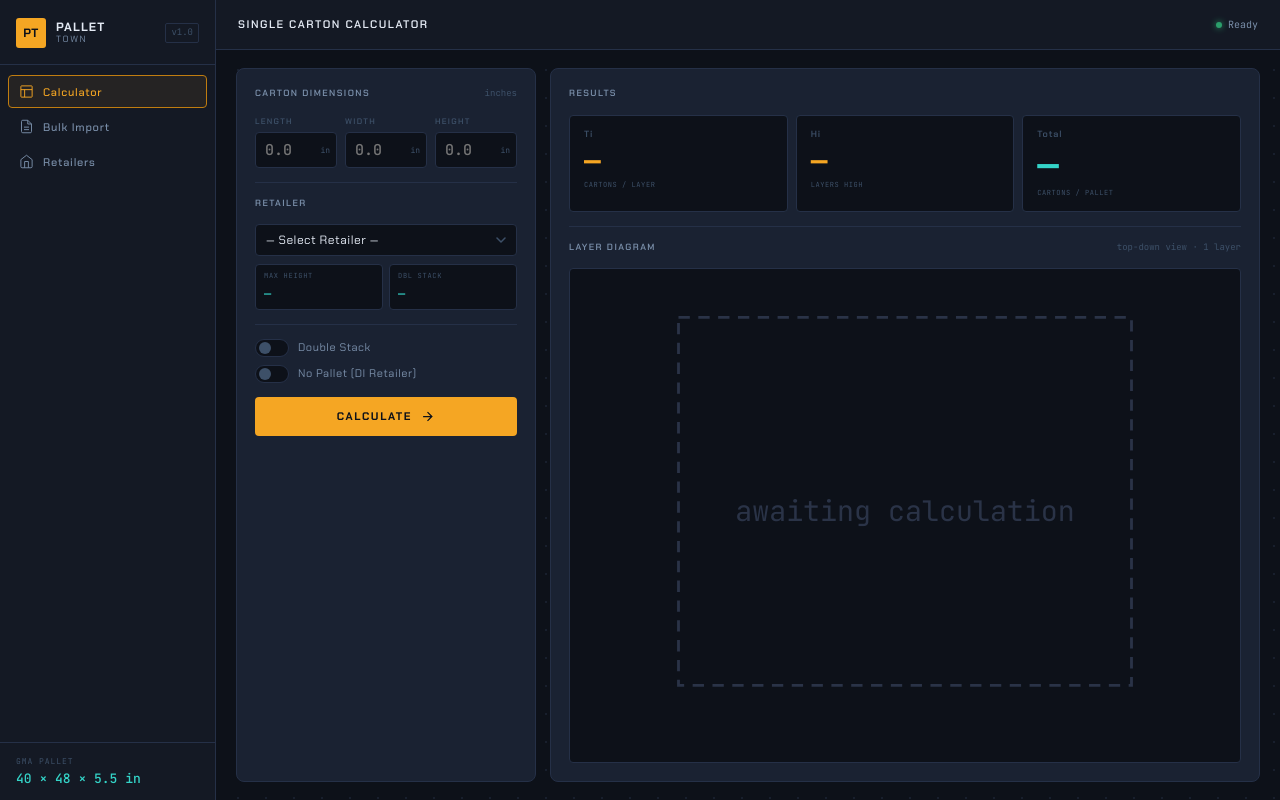
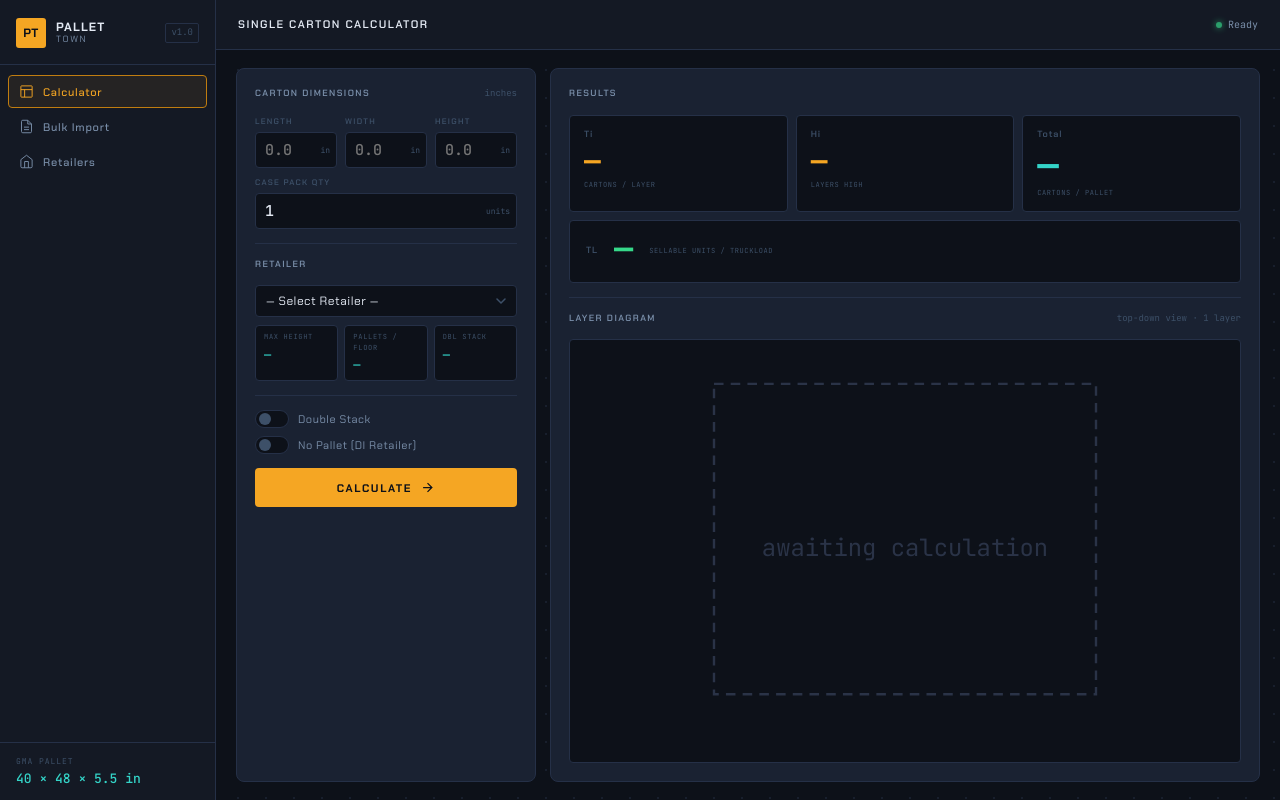
Before and after one commit to mikeciav/pallet-town, a Flask app: page / in a window 1280 px wide. Run offline with Flask 3, Linux system fonts and the light colour scheme.

Commit message:
Add case pack qty input, pallets-per-floor retailer config, and truckload output
- New retailer field max_pallets_per_floor (default 26 for standard 53' trailer)
- New carton input case_pack_qty (default 1); accepted as global or per-row in bulk CSV
- New TL metric: case_pack × cartons_per_pallet × pallets_per_floor × (2 if double_stack_allowed)
- TL shown in calculator results with formula breakdown; bulk table and CSV export include it
- Pallets/floor visible in info bar on calculator page and in retailer cards/editors
- 7 new truckload tests; total suite now 48 tests

```diff
--- a/app.py
+++ b/app.py
@@ -15,21 +15,21 @@
 PALLET_H = 5.5
 
 DEFAULT_RETAILERS = [
-    {"id": 1,  "name": "Walmart",        "max_height": 60, "double_stack_allowed": False},
-    {"id": 2,  "name": "Target",         "max_height": 60, "double_stack_allowed": False},
-    {"id": 3,  "name": "Costco",         "max_height": 58, "double_stack_allowed": True},
-    {"id": 4,  "name": "Amazon",         "max_height": 50, "double_stack_allowed": True},
-    {"id": 5,  "name": "Home Depot",     "max_height": 60, "double_stack_allowed": False},
-    {"id": 6,  "name": "Lowe's",         "max_height": 60, "double_stack_allowed": False},
-    {"id": 7,  "name": "Kroger",         "max_height": 60, "double_stack_allowed": False},
-    {"id": 8,  "name": "Sam's Club",     "max_height": 60, "double_stack_allowed": True},
-    {"id": 9,  "name": "Dollar General", "max_height": 57, "double_stack_allowed": False},
-    {"id": 10, "name": "Dollar Tree",    "max_height": 57, "double_stack_allowed": False},
-    {"id": 11, "name": "Walgreens",      "max_height": 60, "double_stack_allowed": False},
-    {"id": 12, "name": "CVS",            "max_height": 60, "double_stack_allowed": False},
-    {"id": 13, "name": "Best Buy",       "max_height": 60, "double_stack_allowed": False},
-    {"id": 14, "name": "Whole Foods",    "max_height": 60, "double_stack_allowed": False},
-    {"id": 15, "name": "BJ's Wholesale", "max_height": 60, "double_stack_allowed": True},
+    {"id": 1,  "name": "Walmart",        "max_height": 60, "double_stack_allowed": False, "max_pallets_per_floor": 26},
+    {"id": 2,  "name": "Target",         "max_height": 60, "double_stack_allowed": False, "max_pallets_per_floor": 26},
+    {"id": 3,  "name": "Costco",         "max_height": 58, "double_stack_allowed": True,  "max_pallets_per_floor": 26},
+    {"id": 4,  "name": "Amazon",         "max_height": 50, "double_stack_allowed": True,  "max_pallets_per_floor": 26},
+    {"id": 5,  "name": "Home Depot",     "max_height": 60, "double_stack_allowed": False, "max_pallets_per_floor": 26},
+    {"id": 6,  "name": "Lowe's",         "max_height": 60, "double_stack_allowed": False, "max_pallets_per_floor": 26},
+    {"id": 7,  "name": "Kroger",         "max_height": 60, "double_stack_allowed": False, "max_pallets_per_floor": 26},
+    {"id": 8,  "name": "Sam's Club",     "max_height": 60, "double_stack_allowed": True,  "max_pallets_per_floor": 26},
+    {"id": 9,  "name": "Dollar General", "max_height": 57, "double_stack_allowed": False, "max_pallets_per_floor": 26},
+    {"id": 10, "name": "Dollar Tree",    "max_height": 57, "double_stack_allowed": False, "max_pallets_per_floor": 26},
+    {"id": 11, "name": "Walgreens",      "max_height": 60, "double_stack_allowed": False, "max_pallets_per_floor": 26},
+    {"id": 12, "name": "CVS",            "max_height": 60, "double_stack_allowed": False, "max_pallets_per_floor": 26},
+    {"id": 13, "name": "Best Buy",       "max_height": 60, "double_stack_allowed": False, "max_pallets_per_floor": 26},
+    {"id": 14, "name": "Whole Foods",    "max_height": 60, "double_stack_allowed": False, "max_pallets_per_floor": 26},
+    {"id": 15, "name": "BJ's Wholesale", "max_height": 60, "double_stack_allowed": True,  "max_pallets_per_floor": 26},
 ]
 
 
@@ -48,10 +48,12 @@
 def _parse_retailer_body(data: dict, base=None) -> dict:
     base = base or {}
     return {
-        "name":                 str(data.get("name", base.get("name", "Retailer"))),
-        "max_height":           float(data.get("max_height", base.get("max_height", 60))),
-        "double_stack_allowed": bool(data.get("double_stack_allowed",
-                                              base.get("double_stack_allowed", False))),
+        "name":                  str(data.get("name", base.get("name", "Retailer"))),
+        "max_height":            float(data.get("max_height", base.get("max_height", 60))),
+        "double_stack_allowed":  bool(data.get("double_stack_allowed",
+                                               base.get("double_stack_allowed", False))),
+        "max_pallets_per_floor": int(data.get("max_pallets_per_floor",
+                                              base.get("max_pallets_per_floor", 26))),
     }
 
 
@@ -115,7 +117,8 @@
     if not retailer:
         return jsonify({"error": "Retailer not found"}), 404
 
-    exclude_pallet = bool(data.get("exclude_pallet_height", False))
+    exclude_pallet  = bool(data.get("exclude_pallet_height", False))
+    case_pack_qty   = max(1, int(data.get("case_pack_qty", 1)))
     result = calculate(
         carton_l=carton_l,
         carton_w=carton_w,
@@ -126,6 +129,13 @@
         pallet_h=0.0 if exclude_pallet else PALLET_H,
         double_stack=bool(data.get("double_stack", False)),
     )
+    stack_mult = 2 if retailer["double_stack_allowed"] else 1
+    result["truckload_qty"] = (
+        case_pack_qty * result["total"] * retailer["max_pallets_per_floor"] * stack_mult
+    )
+    result["case_pack_qty"]        = case_pack_qty
+    result["max_pallets_per_floor"] = retailer["max_pallets_per_floor"]
+    result["stack_multiplier"]      = stack_mult
     return jsonify(result)
 
 
@@ -144,6 +154,8 @@
 
     double_stack    = bool(data.get("double_stack", False))
     exclude_pallet  = bool(data.get("exclude_pallet_height", False))
+    stack_mult      = 2 if retailer["double_stack_allowed"] else 1
+    max_pallets     = retailer["max_pallets_per_floor"]
     results = []
     for carton in cartons:
         try:
@@ -155,6 +167,7 @@
         if l <= 0 or w <= 0 or h <= 0:
             continue
 
+        case_pack_qty = max(1, int(carton.get("case_pack_qty", data.get("case_pack_qty", 1))))
         r = calculate(
             carton_l=l, carton_w=w, carton_h=h,
             max_height=retailer["max_height"],
@@ -163,6 +176,10 @@
             pallet_h=0.0 if exclude_pallet else PALLET_H,
             double_stack=double_stack,
         )
+        r["truckload_qty"]        = case_pack_qty * r["total"] * max_pallets * stack_mult
+        r["case_pack_qty"]        = case_pack_qty
+        r["max_pallets_per_floor"] = max_pallets
+        r["stack_multiplier"]      = stack_mult
         results.append({
             "sku": str(carton.get("sku", "")),
             "length": l, "width": w, "height": h,
--- a/static/css/style.css
+++ b/static/css/style.css
@@ -389,6 +389,22 @@
 
 .metric-card--accent.lit::after { background: var(--cyan); }
 
+.metric-card--tl {
+  display: flex; align-items: center; gap: 16px;
+  padding: 12px 16px;
+}
+.metric-card--tl .metric-label { margin-bottom: 0; }
+.metric-card--tl .metric-val--tl {
+  font-family: var(--font-mono); font-size: 32px; font-weight: 700;
+  color: var(--green); line-height: 1; flex-shrink: 0;
+}
+.metric-card--tl.lit::after { background: var(--green); }
+.metric-card--tl .metric-sub { font-size: 7px; color: var(--text-muted); }
+.tl-formula {
+  font-family: var(--font-mono); font-size: 9px; color: var(--text-muted);
+  margin-left: auto; text-align: right; line-height: 1.6;
+}
+
 .metric-label { font-family: var(--font-display); font-size: 9px; font-weight: 600; letter-spacing: .1em; color: var(--text-muted); margin-bottom: 6px; }
 .metric-val    { font-family: var(--font-mono); font-size: 28px; font-weight: 700; color: var(--amber); line-height: 1; margin-bottom: 5px; }
 .metric-val--xl { font-size: 36px; color: var(--cyan); }
@@ -500,6 +516,7 @@
 
 .td-ti, .td-hi    { color: var(--amber); font-weight: 500; }
 .td-total         { color: var(--cyan);  font-weight: 700; }
+.td-tl            { color: var(--green); font-weight: 700; }
 
 .eff-badge {
   display: inline-block; padding: 1px 7px;
--- a/static/js/app.js
+++ b/static/js/app.js
@@ -88,9 +88,10 @@
     const rid = document.getElementById('retailer-select').value;
     if (!rid) return;
     const payload = {
-      name:                 document.getElementById('ie-name').value.trim(),
-      max_height:           parseFloat(document.getElementById('ie-maxh').value),
-      double_stack_allowed: document.getElementById('ie-ds').checked,
+      name:                  document.getElementById('ie-name').value.trim(),
+      max_height:            parseFloat(document.getElementById('ie-maxh').value),
+      max_pallets_per_floor: parseInt(document.getElementById('ie-pallets').value, 10),
+      double_stack_allowed:  document.getElementById('ie-ds').checked,
     };
     if (!payload.name || isNaN(payload.max_height)) return;
     try {
@@ -134,7 +135,8 @@
     return;
   }
 
-  document.getElementById('info-maxh').textContent = `${r.max_height}"`;
+  document.getElementById('info-maxh').textContent    = `${r.max_height}"`;
+  document.getElementById('info-pallets').textContent = r.max_pallets_per_floor ?? '—';
   const dsEl = document.getElementById('info-ds');
   if (r.double_stack_allowed) {
     dsEl.textContent = 'Allowed'; dsEl.className = 'chip-val allowed';
@@ -144,9 +146,10 @@
   }
 
   // Populate inline editor
-  document.getElementById('ie-name').value  = r.name;
-  document.getElementById('ie-maxh').value  = r.max_height;
-  document.getElementById('ie-ds').checked  = r.double_stack_allowed;
+  document.getElementById('ie-name').value    = r.name;
+  document.getElementById('ie-maxh').value    = r.max_height;
+  document.getElementById('ie-pallets').value = r.max_pallets_per_floor ?? 26;
+  document.getElementById('ie-ds').checked    = r.double_stack_allowed;
   editor.style.display = 'block';
   document.getElementById('ie-save-btn').classList.remove('saved');
   document.getElementById('ie-save-btn').textContent = 'SAVE';
@@ -156,6 +159,7 @@
   const l  = parseFloat(document.getElementById('c-l').value);
   const w  = parseFloat(document.getElementById('c-w').value);
   const h  = parseFloat(document.getElementById('c-h').value);
+  const cp  = Math.max(1, parseInt(document.getElementById('c-cp').value, 10) || 1);
   const rid = document.getElementById('retailer-select').value;
   const ds  = document.getElementById('double-stack').checked;
   const nop = document.getElementById('no-pallet').checked;
@@ -171,7 +175,8 @@
       method: 'POST',
       headers: { 'Content-Type': 'application/json' },
       body: JSON.stringify({ length: l, width: w, height: h, retailer_id: rid,
-                             double_stack: ds, exclude_pallet_height: nop }),
+                             double_stack: ds, exclude_pallet_height: nop,
+                             case_pack_qty: cp }),
     });
     const data = await res.json();
     if (!res.ok) { flashBtn(data.error || 'ERROR'); setStatus(data.error || 'Error', true); return; }
@@ -190,9 +195,16 @@
   setMetric('val-hi',    d.hi,    'mc-hi');
   setMetric('val-total', d.total, 'mc-total');
 
+  // Truckload
+  setMetric('val-tl', d.truckload_qty.toLocaleString(), 'mc-tl');
+  const fmParts = [d.case_pack_qty, d.total, d.max_pallets_per_floor];
+  if (d.stack_multiplier > 1) fmParts.push(d.stack_multiplier);
+  document.getElementById('tl-formula').textContent =
+    fmParts.join(' × ') + ' = ' + d.truckload_qty.toLocaleString() + ' units';
+
   const r = retailerById(document.getElementById('retailer-select').value);
   document.getElementById('results-meta').textContent =
-    r ? `${r.pallet_length}" × ${r.pallet_width}" · ${r.name}` : '';
+    r ? `${r.max_pallets_per_floor} pallets · ${r.name}` : '';
 
   document.getElementById('detail-strip').style.display = 'flex';
   document.getElementById('d-pattern').textContent    = d.arrangement_desc || '—';
@@ -363,6 +375,7 @@
   const rid = document.getElementById('bulk-retailer').value;
   const ds  = document.getElementById('bulk-ds').checked;
   const nop = document.getElementById('bulk-no-pallet').checked;
+  const cp  = Math.max(1, parseInt(document.getElementById('bulk-cp').value, 10) || 1);
 
   if (!rid)              { setBulkStatus('Select a retailer.', true); return; }
   if (!bulkData.length)  { setBulkStatus('Upload a CSV first.', true); return; }
@@ -375,7 +388,7 @@
       method: 'POST',
       headers: { 'Content-Type': 'application/json' },
       body: JSON.stringify({ cartons: bulkData, retailer_id: rid, double_stack: ds,
-                             exclude_pallet_height: nop }),
+                             exclude_pallet_height: nop, case_pack_qty: cp }),
     });
     bulkResults = await res.json();
     if (!res.ok) { setBulkStatus(bulkResults.error || 'Error', true); return; }
@@ -398,9 +411,11 @@
     return `<tr>
       <td>${esc(r.sku)}</td>
       <td>${r.length}" × ${r.width}" × ${r.height}"</td>
+      <td>${r.case_pack_qty}</td>
       <td class="td-ti">${r.ti}</td>
       <td class="td-hi">${r.hi}</td>
       <td class="td-total">${r.total}</td>
+      <td class="td-tl">${r.truckload_qty.toLocaleString()}</td>
       <td>${r.pod_length}" × ${r.pod_width}"</td>
       <td>${esc(r.arrangement_desc || '—')}</td>
       <td><span class="eff-badge ${cls}">${e}%</span></td>
@@ -410,9 +425,9 @@
 
 function exportResults() {
   if (!bulkResults.length) return;
-  const head = 'SKU,Length,Width,Height,Ti,Hi,Total,Pod Length,Pod Width,Pattern,Efficiency\n';
+  const head = 'SKU,Length,Width,Height,Case Pack,Ti,Hi,Total,Truckload,Pod Length,Pod Width,Pattern,Efficiency\n';
   const body = bulkResults.map(r =>
-    `${r.sku},${r.length},${r.width},${r.height},${r.ti},${r.hi},${r.total},${r.pod_length},${r.pod_width},"${(r.arrangement_desc || '').replace(/"/g, '""')}",${Math.round(r.efficiency * 100)}%`
+    `${r.sku},${r.length},${r.width},${r.height},${r.case_pack_qty},${r.ti},${r.hi},${r.total},${r.truckload_qty},${r.pod_length},${r.pod_width},"${(r.arrangement_desc || '').replace(/"/g, '""')}",${Math.round(r.efficiency * 100)}%`
   ).join('\n');
   dlString(head + body, 'pallet-results.csv', 'text/csv');
 }
@@ -440,9 +455,13 @@
         </div>
       </div>
       <div class="r-fields">
-        <div class="r-field r-field-full">
+        <div class="r-field">
           <span class="r-field-label">MAX HEIGHT (in)</span>
           <input class="r-input" type="number" id="e-mh-${r.id}" value="${r.max_height}" step="0.5">
+        </div>
+        <div class="r-field">
+          <span class="r-field-label">PALLETS / FLOOR</span>
+          <input class="r-input" type="number" id="e-pf-${r.id}" value="${r.max_pallets_per_floor ?? 26}" step="1" min="1">
         </div>
         <div class="r-field r-field-full" style="margin-top:4px">
           <label class="toggle-label">
@@ -472,6 +491,10 @@
         <span class="r-field-val">${r.max_height}"</span>
       </div>
       <div class="r-field">
+        <span class="r-field-label">PALLETS / FLOOR</span>
+        <span class="r-field-val">${r.max_pallets_per_floor ?? '—'}</span>
+      </div>
+      <div class="r-field">
         <span class="r-field-label">DOUBLE STACK</span>
         <span class="r-field-val ${dsCls}">${dsText}</span>
       </div>
@@ -490,9 +513,10 @@
 
 async function saveRetailer(id) {
   const payload = {
-    name:                 document.getElementById(`e-name-${id}`).value,
-    max_height:           parseFloat(document.getElementById(`e-mh-${id}`).value),
-    double_stack_allowed: document.getElementById(`e-ds-${id}`).checked,
+    name:                  document.getElementById(`e-name-${id}`).value,
+    max_height:            parseFloat(document.getElementById(`e-mh-${id}`).value),
+    max_pallets_per_floor: parseInt(document.getElementById(`e-pf-${id}`).value, 10),
+    double_stack_allowed:  document.getElementById(`e-ds-${id}`).checked,
   };
   try {
     const res = await fetch(API.retailer(id), {
--- a/templates/index.html
+++ b/templates/index.html
@@ -109,6 +109,13 @@
               </div>
             </div>
           </div>
+          <div class="field-group" style="margin-top:8px">
+            <label class="field-label">CASE PACK QTY</label>
+            <div class="field-wrap">
+              <input type="number" id="c-cp" class="dim-input" value="1" min="1" step="1">
+              <span class="field-unit">units</span>
+            </div>
+          </div>
 
           <div class="divider"></div>
 
@@ -122,6 +129,10 @@
             <div class="info-chip">
               <span class="chip-label">MAX HEIGHT</span>
               <span class="chip-val" id="info-maxh">—</span>
+            </div>
+            <div class="info-chip">
+              <span class="chip-label">PALLETS / FLOOR</span>
+              <span class="chip-val" id="info-pallets">—</span>
             </div>
             <div class="info-chip">
               <span class="chip-label">DBL STACK</span>
@@ -147,6 +158,10 @@
                     <input type="number" id="ie-maxh" class="dim-input" step="0.5">
                     <span class="field-unit">in</span>
                   </div>
+                </div>
+                <div class="field-group" style="flex:1">
+                  <label class="field-label">PALLETS / FLOOR</label>
+                  <input type="number" id="ie-pallets" class="dim-input" step="1" min="1">
                 </div>
               </div>
               <div class="ie-row" style="margin-top:8px">
@@ -209,6 +224,11 @@
               <div class="metric-sub">CARTONS / PALLET</div>
             </div>
           </div>
+          <div class="metric-card metric-card--tl" id="mc-tl" style="margin-top:8px">
+            <div class="metric-label">TL</div>
+            <div class="metric-val metric-val--tl" id="val-tl">—</div>
+            <div class="metric-sub" id="tl-formula">SELLABLE UNITS / TRUCKLOAD</div>
+          </div>
 
           <div class="divider"></div>
 
@@ -267,6 +287,13 @@
               <select id="bulk-retailer" class="pt-select"></select>
             </div>
           </div>
+          <div class="field-group" style="margin-top:8px;margin-bottom:8px">
+            <label class="field-label">DEFAULT CASE PACK QTY</label>
+            <div class="field-wrap">
+              <input type="number" id="bulk-cp" class="dim-input" value="1" min="1" step="1">
+              <span class="field-unit">units</span>
+            </div>
+          </div>
           <div class="opts-row">
             <label class="toggle-label">
               <input type="checkbox" id="bulk-ds" class="toggle-input">
@@ -286,9 +313,9 @@
             <span class="panel-label">CSV FORMAT</span>
           </div>
           <div class="code-block">
-            <code>sku,length,width,height
-ITEM-001,12,8,6
-ITEM-002,10,10,8</code>
+            <code>sku,length,width,height,case_pack_qty
+ITEM-001,12,8,6,4
+ITEM-002,10,10,8,1</code>
           </div>
           <a class="text-link" id="dl-template" href="#">Download template</a>
         </div>
@@ -329,9 +356,11 @@
                 <tr>
                   <th>SKU</th>
                   <th>L × W × H</th>
+                  <th>Case Pack</th>
                   <th>Ti</th>
                   <th>Hi</th>
                   <th>Total</th>
+                  <th>Truckload</th>
                   <th>Pod L × W</th>
                   <th>Pattern</th>
                   <th>Efficiency</th>
```
Also changed, not shown: test_calculator.py (+39 -0 lines).
